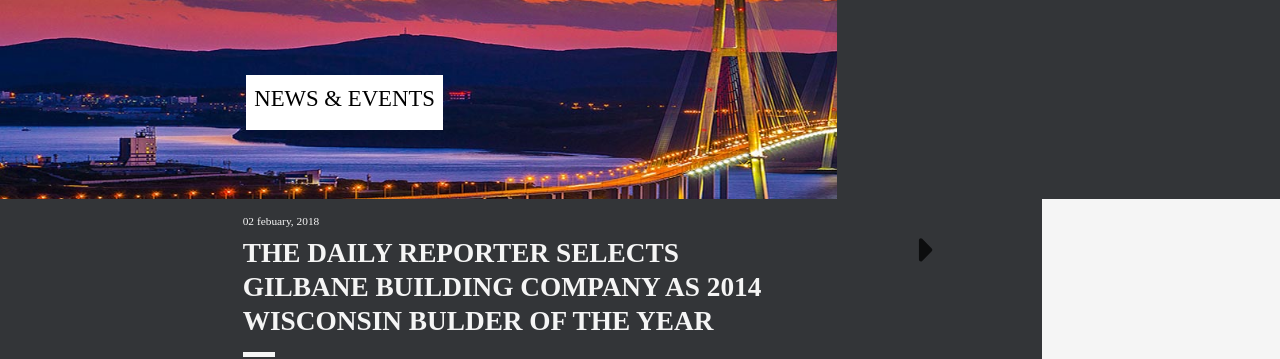
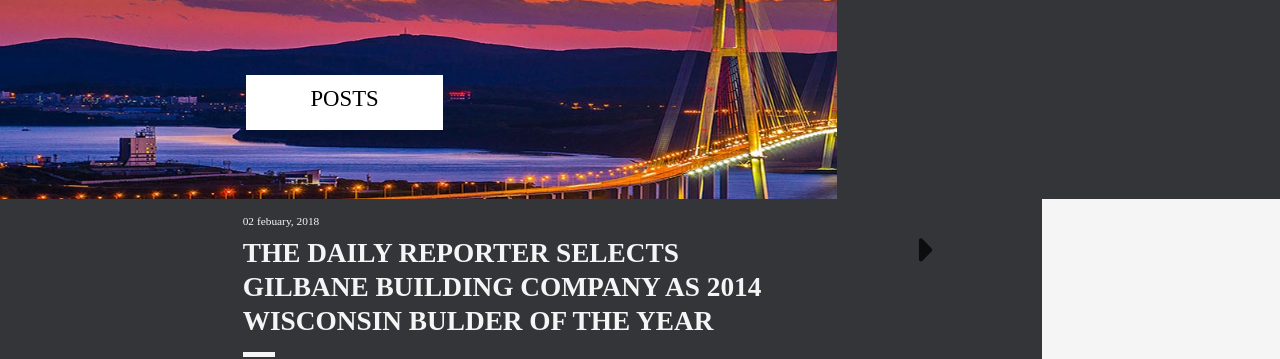
Before and after one commit to justsergo/project-x-2019-epam, a plain HTML site: page post-page.html in a window 1280 px wide. Shown: the part 77-436 px from the top of the page. Drawn offline with Linux system fonts and the light colour scheme; a web font is replaced by a local one.

Commit message:
Add files via upload

```diff
--- a/post-page.html
+++ b/post-page.html
@@ -49,7 +49,7 @@
             <div class="dark-back-post-page"></div>
             <div class="news-events">
                 <h2>
-                    news & events
+                    posts
                 </h2>
             </div>
         </section>
```
